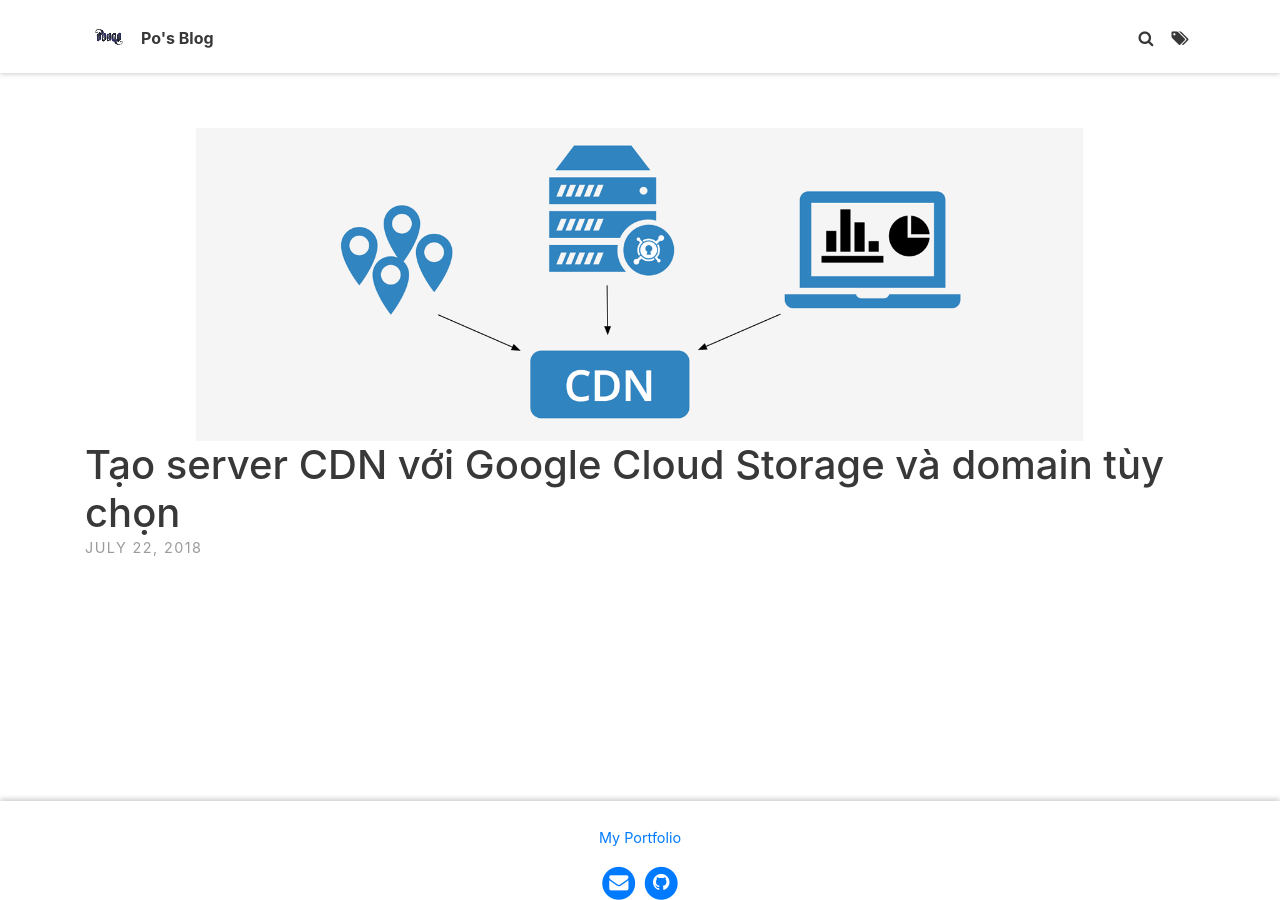
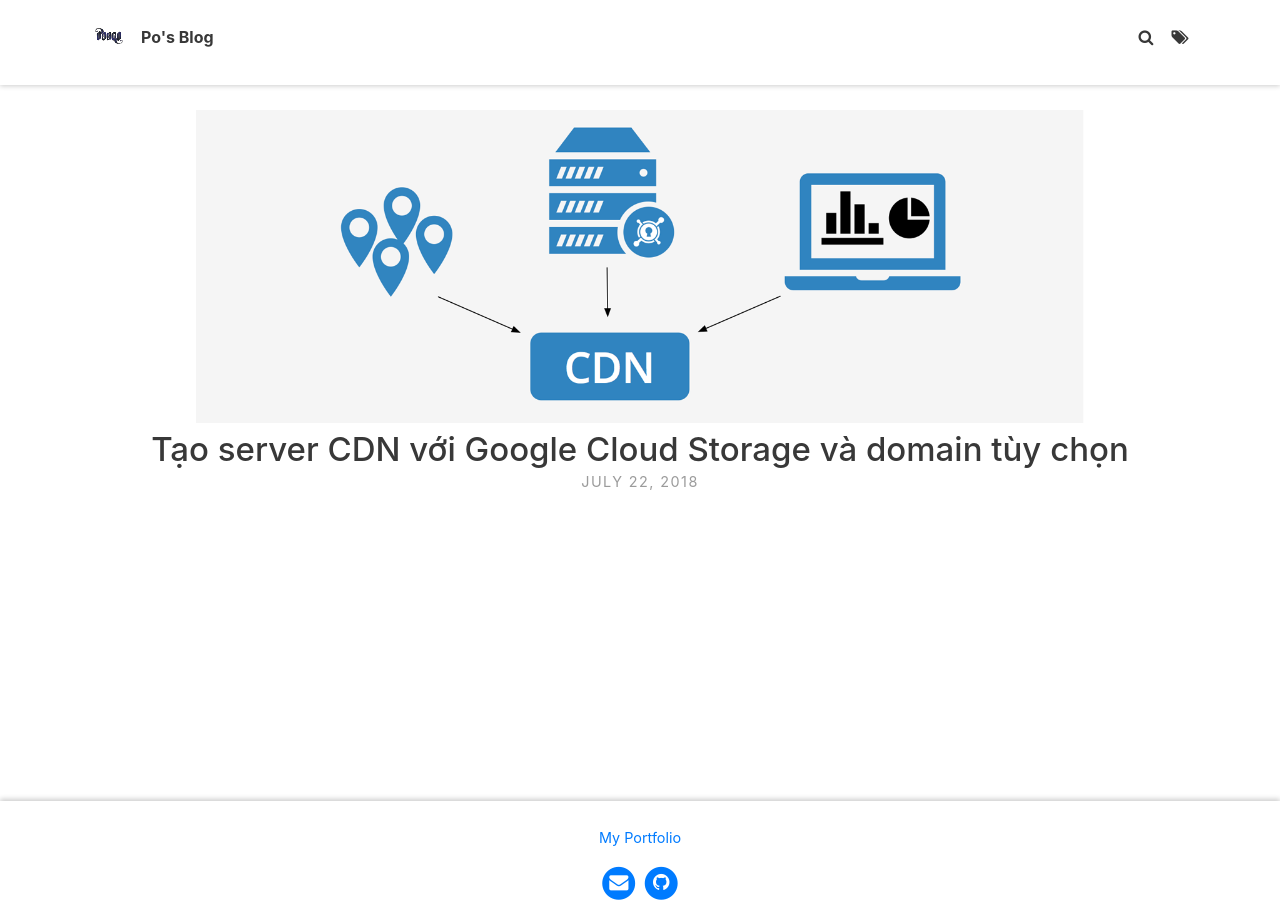
Before and after one commit to pconcurrently/blog-jekyll, a Jekyll site: the page built from index.html, in a window 1280 px wide and 900 px high. Built offline with Jekyll 4.4.1, drawn with Linux system fonts in a browser that asks for light colours; the list of posts is cut into pages by our own code.

Commit message:
update styles

```diff
--- a/_sass/includes/_navbar.scss
+++ b/_sass/includes/_navbar.scss
@@ -1,12 +1,12 @@
 .site-header {
     //padding-bottom: 1%;
-    padding: 2% 2% 1% 2%;
+    padding: 25px 0;
     background: $brand-color;
     display: inline-block;
     float: left;
     width: 100%;
     box-shadow: 0 1px 5px rgba(0, 0, 0, 0.2);
-    position: relative;
+    position: fixed;
 
     .separator {
         user-select: none;
--- a/_sass/layouts/_custom.scss
+++ b/_sass/layouts/_custom.scss
@@ -1,8 +1,17 @@
 .post-item {
-    padding: 10% 0 5% 0;
+    padding-top: 110px;
     &:not(:first-child) {
         padding-top: 5%;
         border-top: 1px solid rgba(0,0,0,0.1);
+    }
+
+    span {
+        header {
+            text-align: center;
+            a {
+                font-size: 33px;
+            }
+        }
     }
 }
 
--- a/_sass/layouts/_index.scss
+++ b/_sass/layouts/_index.scss
@@ -33,7 +33,7 @@
 }
 
 #main {
-    background-position: 100% 0, 0 center, center top;
+    padding: 165px 4% 75px;
     background-color: #a2cff1;
 }
 
```
